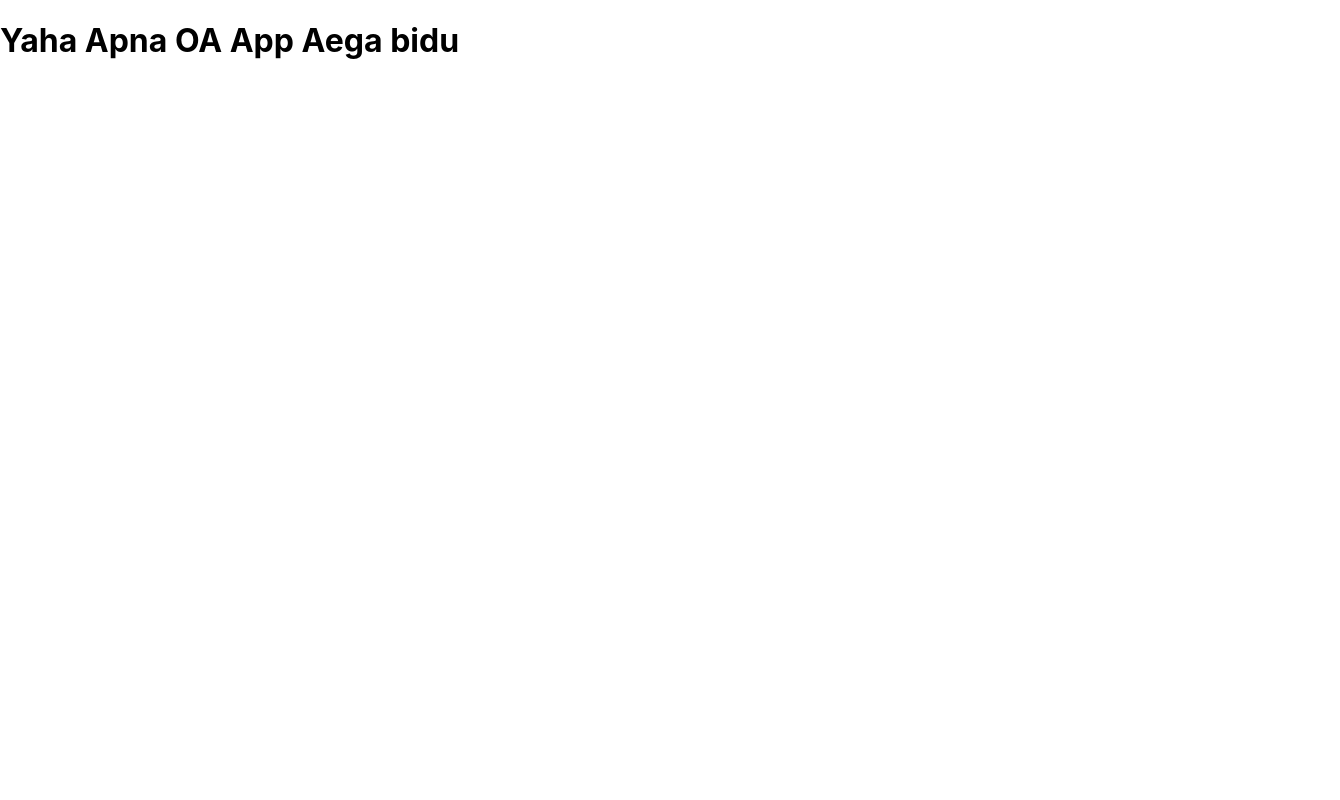
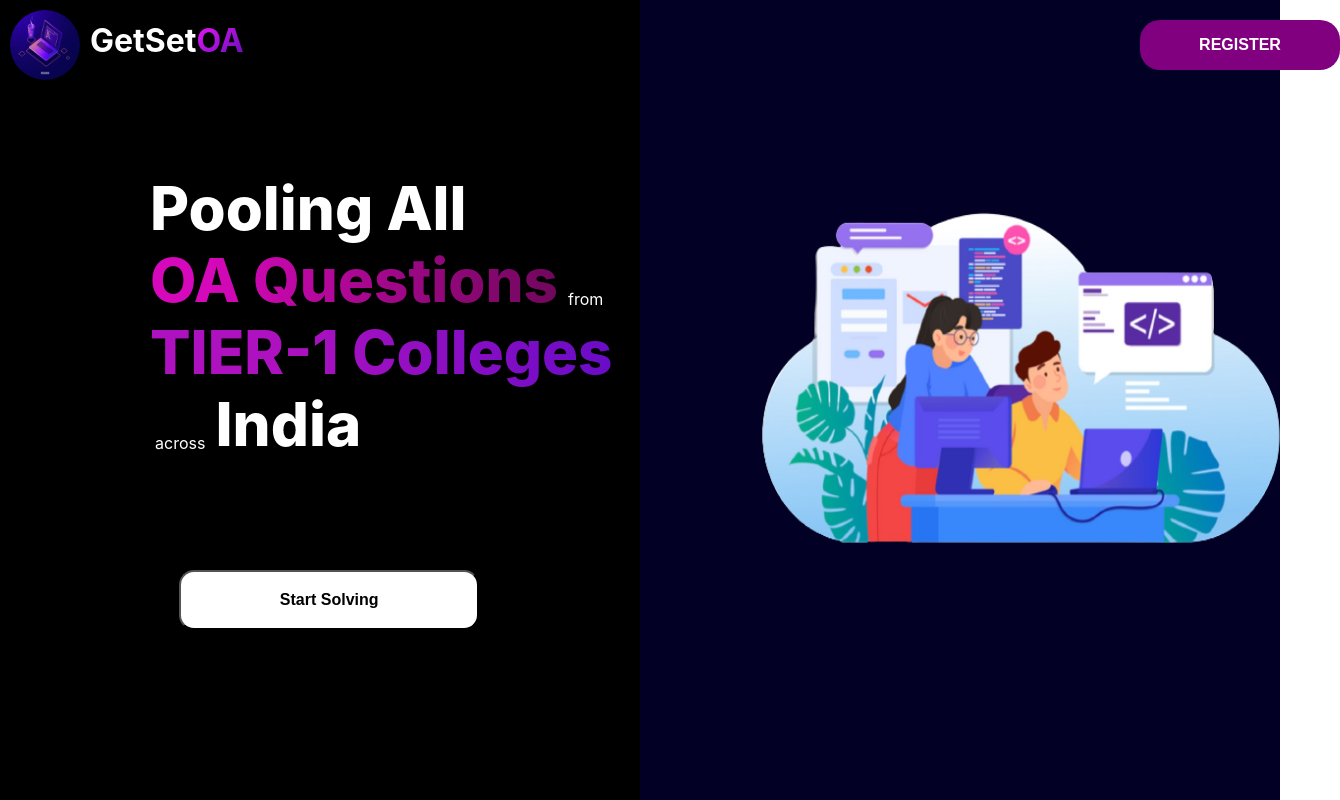
Before and after one commit to piyushhhxyz/GetSet-OA.com, a React (Create React App) app in the folder client/: page / in a window 1280 px wide. Shown: the whole page, 1340 px wide, since content can reach past the window. Built offline with nearby package versions, Linux system fonts and the light colour scheme.

Commit message:
landing page

```diff
--- a/client/src/App.js
+++ b/client/src/App.js
@@ -1,8 +1,15 @@
+import { Route, Routes, BrowserRouter } from "react-router-dom";
+import Landing from "./pages/Landin";
 
 function App() {
   return (
     <div className="App">
-      <h1>Yaha Apna OA App Aega bidu</h1>
+      <BrowserRouter>
+        <Routes>
+          <Route path="/" element={<Landing />} />
+          <Route path="/auth" element={<div>Auth page</div>} />
+        </Routes>
+      </BrowserRouter>
     </div>
   );
 }
--- /dev/null
+++ b/client/src/pages/Landin.js
@@ -0,0 +1,35 @@
+import "./Landing.css";
+function Landing() {
+  return (
+    <div className="wrapper">
+      <div className="blackDiv">
+        <div className="inline">
+          <img className="appLogo" src="appLogo.jpg" />
+          <h1 className="name">GetSet</h1>
+          <h1 className="nameGr">OA</h1>
+        </div>
+        <div className="inline top">
+          <p className="big">Pooling All </p>
+        </div>
+        <div className="inline">
+          <p className="big ques"> OA Questions</p>
+          <p className="small">from</p>
+        </div>
+        <div className="inline">
+          <p className="big tier">TIER-1 Colleges</p>
+        </div>
+        <div className="inline">
+          <p className="small bottom"> across</p>
+          <p className="big india">India</p>
+        </div>
+        <button className="startBtn">Start Solving</button>
+      </div>
+      <div className="purpleDiv">
+        <button className="registerBtn">REGISTER</button>
+        <img className="landingImg" src="landingImg-backgroundRemoved.png" />
+      </div>
+    </div>
+  );
+}
+
+export default Landing;
--- /dev/null
+++ b/client/src/pages/Landing.css
@@ -0,0 +1,107 @@
+.wrapper {
+  height: 100vh;
+  display: flex;
+  flex-direction: row;
+}
+.blackDiv {
+  background-color: black;
+  height: 100vh;
+  width: 50vw;
+}
+.purpleDiv {
+  height: 100vh;
+  width: 50vw;
+  display: flex;
+  flex-direction: column;
+
+  background: rgb(2, 0, 36);
+  background: linear-gradient(
+    50deg,
+    rgba(2, 0, 36, 1) 0%,
+    rgba(169, 0, 255, 1)  42%
+  );
+}
+.appLogo {
+  height: 70px;
+  width: 70px;
+  border-radius: 50%;
+  margin-top: 10px;
+  margin-left: 10px;
+  margin-right: 10px;
+}
+.nameGr {
+  background: #dd16f2;
+  background: linear-gradient(to bottom right, #dd16f2 11%, #610bb8 100%);
+  -webkit-background-clip: text;
+  -webkit-text-fill-color: transparent;
+}
+.name {
+  color: white;
+  margin-left: 0px;
+}
+.inline {
+  display: flex;
+  flex-direction: row;
+  color: white;
+}
+.landingImg {
+  margin-left: 80px;
+  margin-top: 80px;
+  width: 600px;
+  height: 450px;
+}
+.registerBtn {
+  width: 200px;
+  height: 50px;
+  margin-left: 500px;
+  margin-top: 20px;
+  border-radius: 20px;
+  color: white;
+  background-color: purple;
+  border: none;
+  font-weight: 600;
+  font-size: medium;
+}
+.top {
+  margin-top: 150px;
+}
+.big {
+  font-size: 60px;
+  margin-left: 150px;
+  margin-top: -60px;
+  font-weight: 800;
+}
+.small {
+  margin-top: -15px;
+  margin-left: 10px;
+}
+.bottom {
+  margin-left: 155px;
+}
+.india {
+  margin-left: 10px;
+}
+.startBtn {
+  color: black;
+  background-color: white;
+  height: 60px;
+  width: 300px;
+  margin-left: 14vw;
+  border-radius: 15px;
+  margin-top: 50px;
+  font-size: xx-large;
+  font-weight: 600;
+  font-size: medium;
+}
+.tier {
+  background: #ae11bf;
+  background: linear-gradient(to right, #ae11bf 29%, #690cc7 100%);
+  -webkit-background-clip: text;
+  -webkit-text-fill-color: transparent;
+}
+.ques {
+  background: #d608bb;
+  background: linear-gradient(to right, #d608bb 14%, #70075b 100%);
+  -webkit-background-clip: text;
+  -webkit-text-fill-color: transparent;
+}
```
Also changed, not shown: client/public/appLogo.jpg (added), client/public/landingImg-backgroundRemoved.png (added), client/src/pages/Auth.js (added), client/src/pages/Home.js (added).
